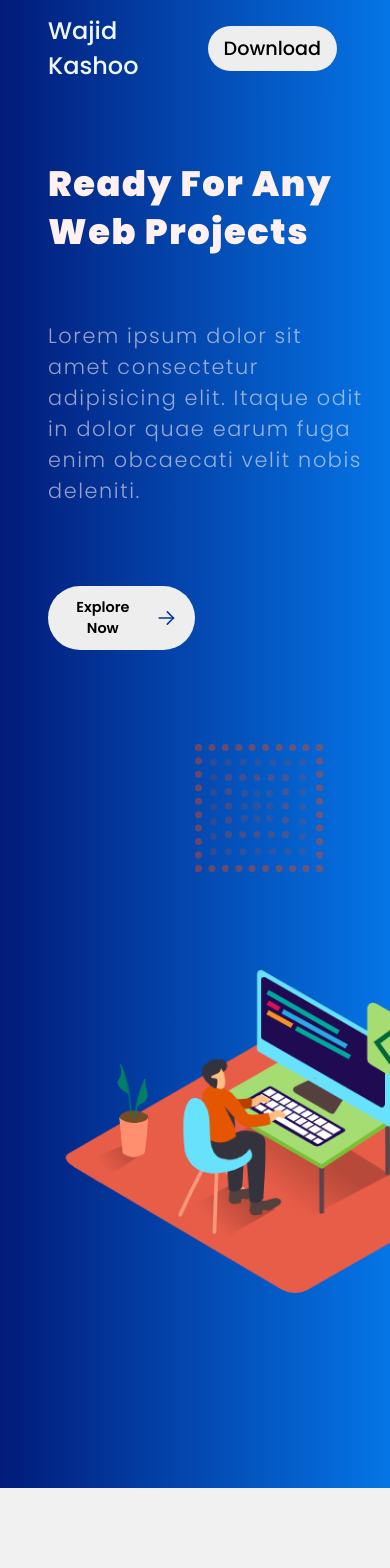
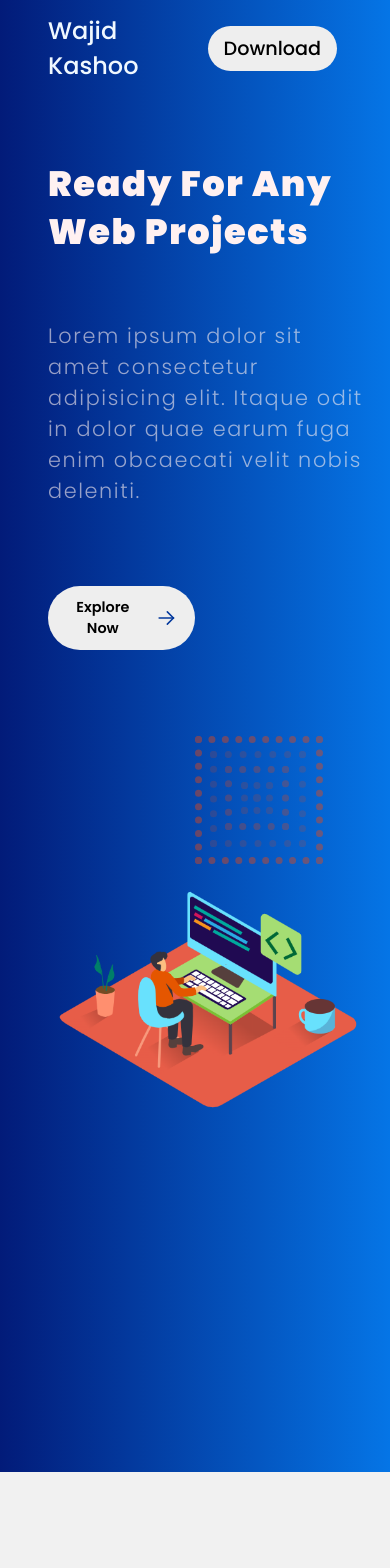
Before and after one commit to wajidkashoo14/ReactApp, a React (Create React App) app: page / in a window 390 px wide. Shown: the top 1568 px of the page. Built offline with nearby package versions, Linux system fonts and the light colour scheme.

Commit message:
modified heroSection

```diff
--- a/src/components/pages/HeroSection.css
+++ b/src/components/pages/HeroSection.css
@@ -102,6 +102,9 @@ svg{
 }
 
 @media only screen and (max-width:450px){
+  .hero-section{
+    min-height: 100vh;
+  }
   .hero .hero-heading {
     font-size: 2.2rem;
     line-height: 3rem;
@@ -116,8 +119,18 @@ svg{
   width: 20rem;
 }
 .square_sq{
-
-
-   top: 50%;
+ top: 50%;
+}
+.hero-svg{
+  text-align: center;
+  margin: 6rem auto;
+}
+.hero-img {
+  align-items: center;
+  justify-content: center;
+  height: 20rem;
+  width: 20rem;
+  margin: 1rem auto;
+  padding: 0;
 }
 }
```
Also changed, not shown: src/components/pages/Card.css (line endings or trailing spaces).
